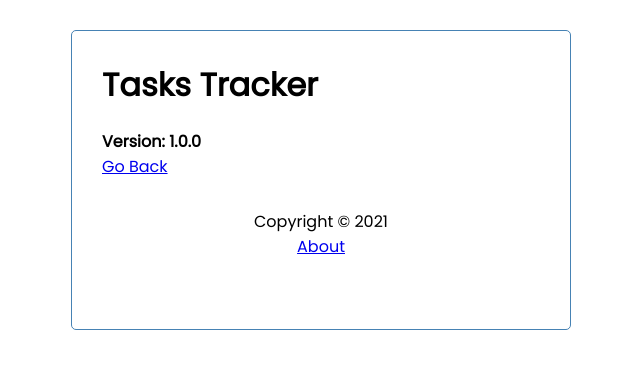
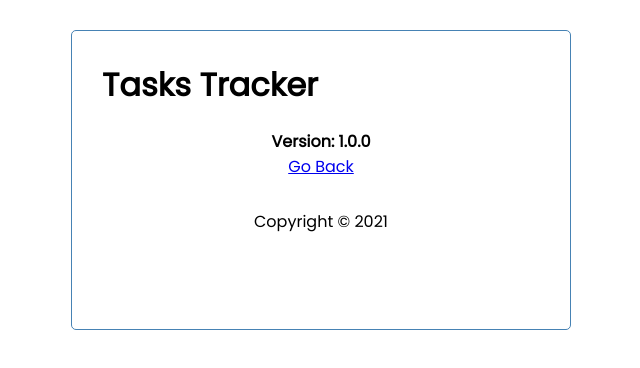
Before and after one commit to nihaltowfiq/react-task-tracker, a React (Create React App) app: page /about in a window 1280 px wide. Shown: the top 368 px of the page, without its empty margins (319-959 px from the left). Built offline with nearby package versions, Linux system fonts and the light colour scheme; data requests are answered from the project's data file.

Commit message:
about style & footer link changed

```diff
--- a/src/components/About.js
+++ b/src/components/About.js
@@ -3,7 +3,7 @@ import { Link } from "react-router-dom";
 
 const About = () => {
   return (
-    <div>
+    <div style={{ textAlign: "center" }}>
       <h4>Version: 1.0.0</h4>
       <Link to="/">Go Back</Link>
     </div>
--- a/src/components/Footer.js
+++ b/src/components/Footer.js
@@ -1,11 +1,12 @@
 import React from "react";
-import { Link } from "react-router-dom";
+import { Link, useLocation } from "react-router-dom";
 
 const Footer = () => {
+  const location = useLocation();
   return (
     <footer>
       <p>Copyright &copy; 2021</p>
-      <Link to="/about">About</Link>
+      {location.pathname === "/" && <Link to="/about">About</Link>}
     </footer>
   );
 };
```
Also changed, not shown: 1 other file (tests, documents, lock files or other folders).
